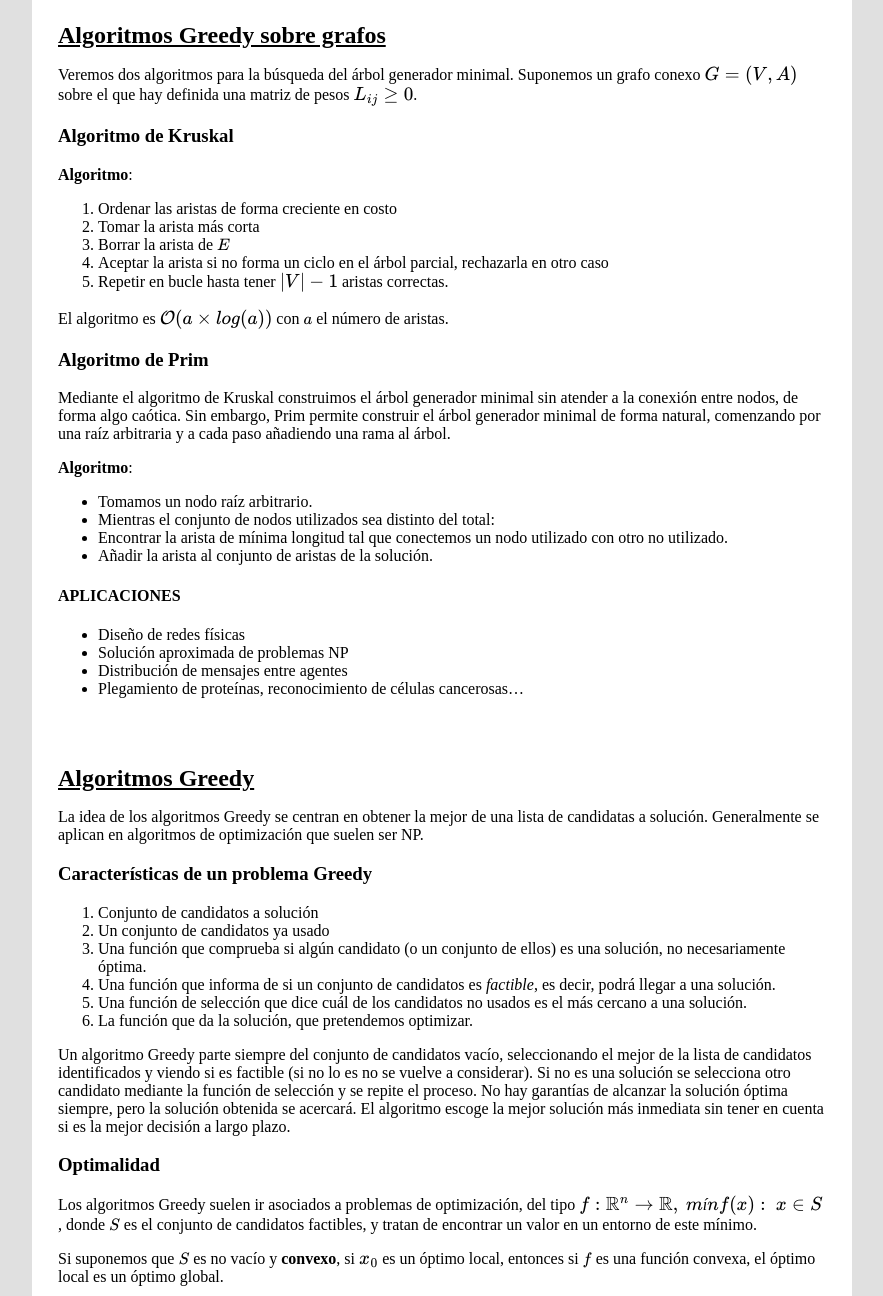
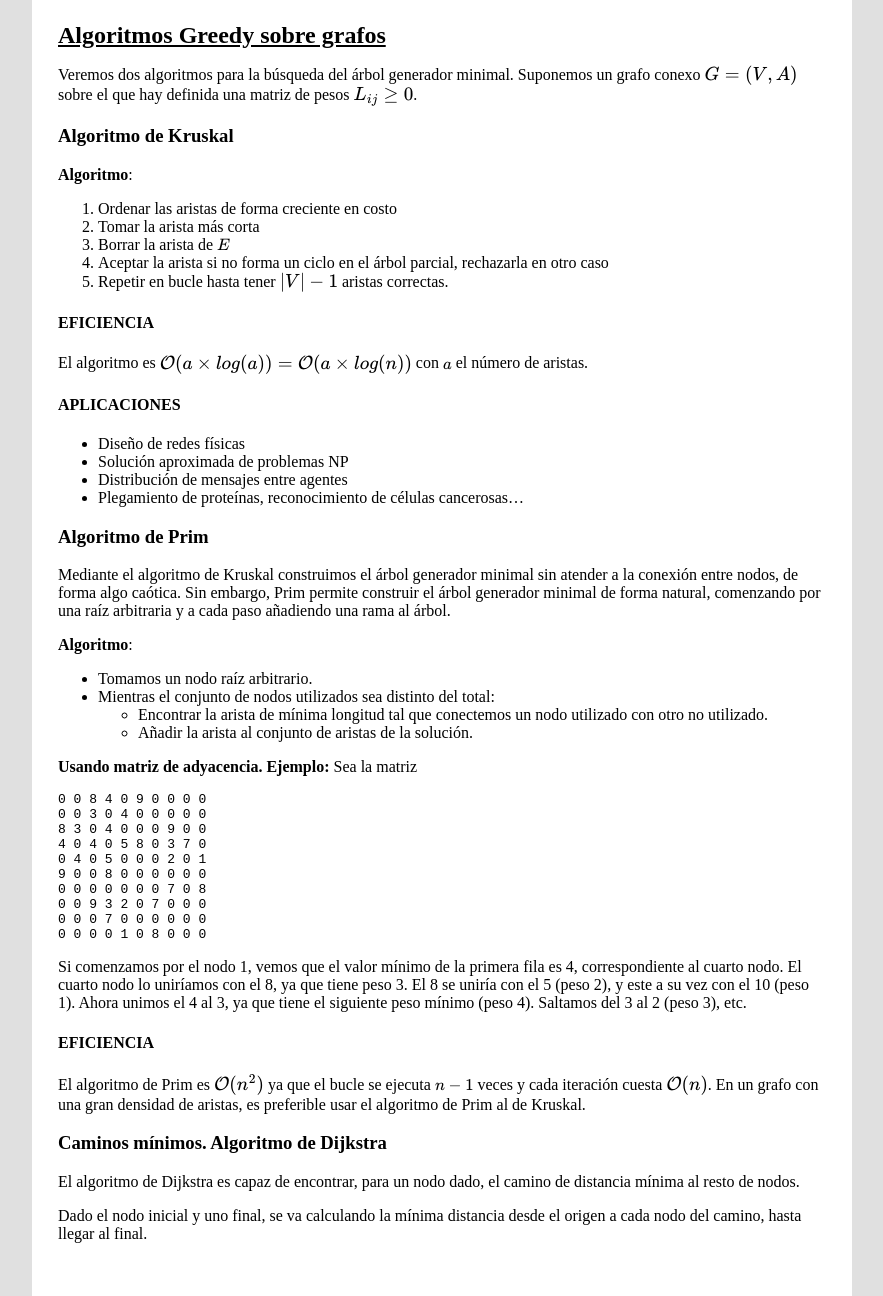
Before and after one commit to fdavidcl/algoritmia, a Jekyll site: the page built from index.html, in a window 1280 px wide and 1400 px high, cut to the strip 104-1400 px from the top of the window. Shown: the whole strip, without its empty margins (198-1081 px from the left). Built offline with Jekyll 4.4.1, drawn with Linux system fonts in a browser that asks for light colours; formulas are drawn with MathJax 3; the list of posts is cut into pages by our own code.

Commit message:
Prim + Dijkstra

```diff
--- a/_posts/2014-3-26-greedy-grafos.md
+++ b/_posts/2014-3-26-greedy-grafos.md
@@ -15,7 +15,14 @@ Veremos dos algoritmos para la búsqueda del árbol generador minimal. Suponemos
 1. Aceptar la arista si no forma un ciclo en el árbol parcial, rechazarla en otro caso
 1. Repetir en bucle hasta tener `$|V|-1$` aristas correctas.
 
-El algoritmo es `$\mathcal{O}(a\times log(a))$` con $a$ el número de aristas.
+#### Eficiencia
+El algoritmo es `$\mathcal{O}(a\times log(a)) = \mathcal{O}(a\times log(n))$` con $a$ el número de aristas.
+
+#### Aplicaciones
+* Diseño de redes físicas
+* Solución aproximada de problemas NP
+* Distribución de mensajes entre agentes
+* Plegamiento de proteínas, reconocimiento de células cancerosas...
 
 ### Algoritmo de Prim
 Mediante el algoritmo de Kruskal construimos el árbol generador minimal sin atender a la conexión entre nodos, de forma algo caótica. Sin embargo, Prim permite construir el árbol generador minimal de forma natural, comenzando por una raíz arbitraria y a cada paso añadiendo una rama al árbol.
@@ -24,11 +31,29 @@ Mediante el algoritmo de Kruskal construimos el árbol generador minimal sin ate
 
 * Tomamos un nodo raíz arbitrario.
 * Mientras el conjunto de nodos utilizados sea distinto del total:
- * Encontrar la arista de mínima longitud tal que conectemos un nodo utilizado con otro no utilizado.
- * Añadir la arista al conjunto de aristas de la solución.
+  * Encontrar la arista de mínima longitud tal que conectemos un nodo utilizado con otro no utilizado.
+  * Añadir la arista al conjunto de aristas de la solución.
 
-#### Aplicaciones
-* Diseño de redes físicas
-* Solución aproximada de problemas NP
-* Distribución de mensajes entre agentes
-* Plegamiento de proteínas, reconocimiento de células cancerosas...
+**Usando matriz de adyacencia. Ejemplo:**
+Sea la matriz
+
+    0 0 8 4 0 9 0 0 0 0
+    0 0 3 0 4 0 0 0 0 0
+    8 3 0 4 0 0 0 9 0 0
+    4 0 4 0 5 8 0 3 7 0
+    0 4 0 5 0 0 0 2 0 1
+    9 0 0 8 0 0 0 0 0 0
+    0 0 0 0 0 0 0 7 0 8
+    0 0 9 3 2 0 7 0 0 0
+    0 0 0 7 0 0 0 0 0 0
+    0 0 0 0 1 0 8 0 0 0
+
+Si comenzamos por el nodo 1, vemos que el valor mínimo de la primera fila es 4, correspondiente al cuarto nodo. El cuarto nodo lo uniríamos con el 8, ya que tiene peso 3. El 8 se uniría con el 5 (peso 2), y este a su vez con el 10 (peso 1). Ahora unimos el 4 al 3, ya que tiene el siguiente peso mínimo (peso 4). Saltamos del 3 al 2 (peso 3), etc.
+
+#### Eficiencia
+El algoritmo de Prim es `$\mathcal{O}(n^2)$` ya que el bucle se ejecuta $n-1$ veces y cada iteración cuesta `$\mathcal{O}(n)$`. En un grafo con una gran densidad de aristas, es preferible usar el algoritmo de Prim al de Kruskal.
+
+### Caminos mínimos. Algoritmo de Dijkstra
+El algoritmo de Dijkstra es capaz de encontrar, para un nodo dado, el camino de distancia mínima al resto de nodos.
+
+Dado el nodo inicial y uno final, se va calculando la mínima distancia desde el origen a cada nodo del camino, hasta llegar al final.
```
